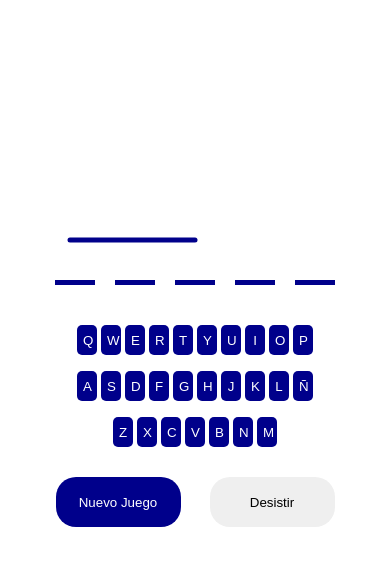
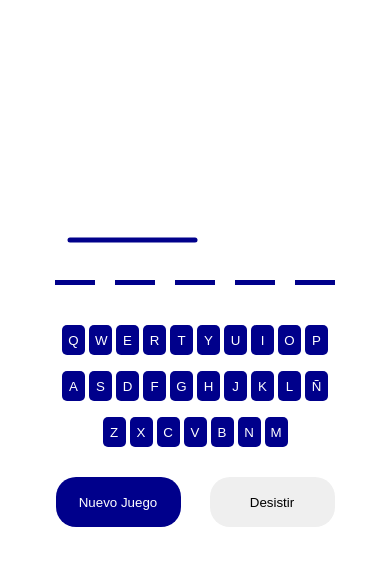
Before and after one commit to francisbatista/juegodelahorcado, a plain HTML site: page index.html in a window 390 px wide. Both pictures are taken after a click on the button "Iniciar Juego". Shown: the part 101-666 px from the top of the page. Drawn offline with Linux system fonts and the light colour scheme.

Commit message:
otro cambio en el css

```diff
--- a/styles/style.css
+++ b/styles/style.css
@@ -110,7 +110,7 @@ main{
         display: flex;
     }
     #teclado button{
-        width: 20px;
+        width: 23px;
         height: 30px;
         border-radius: 5px;
         border-style: none;
```
